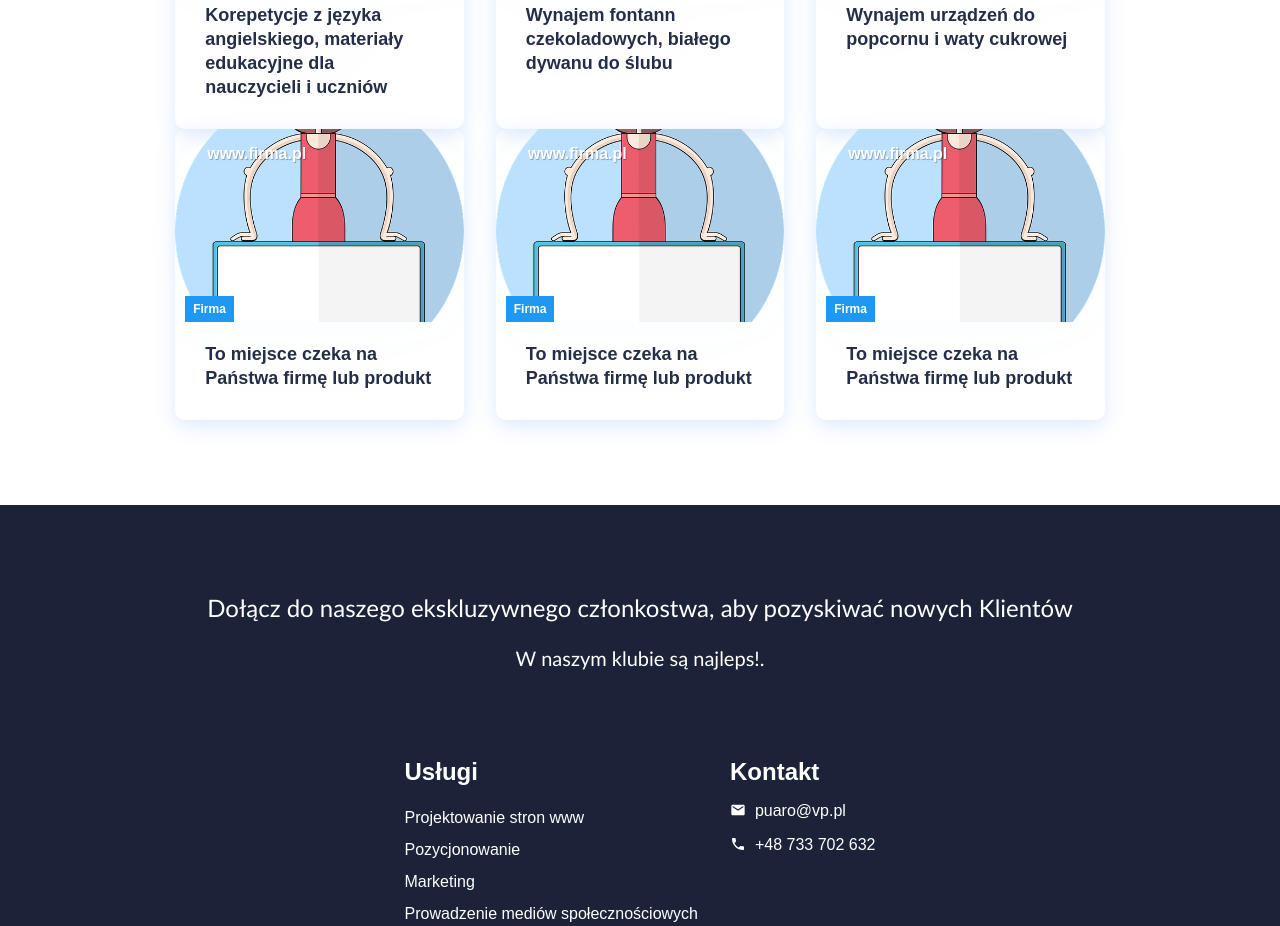
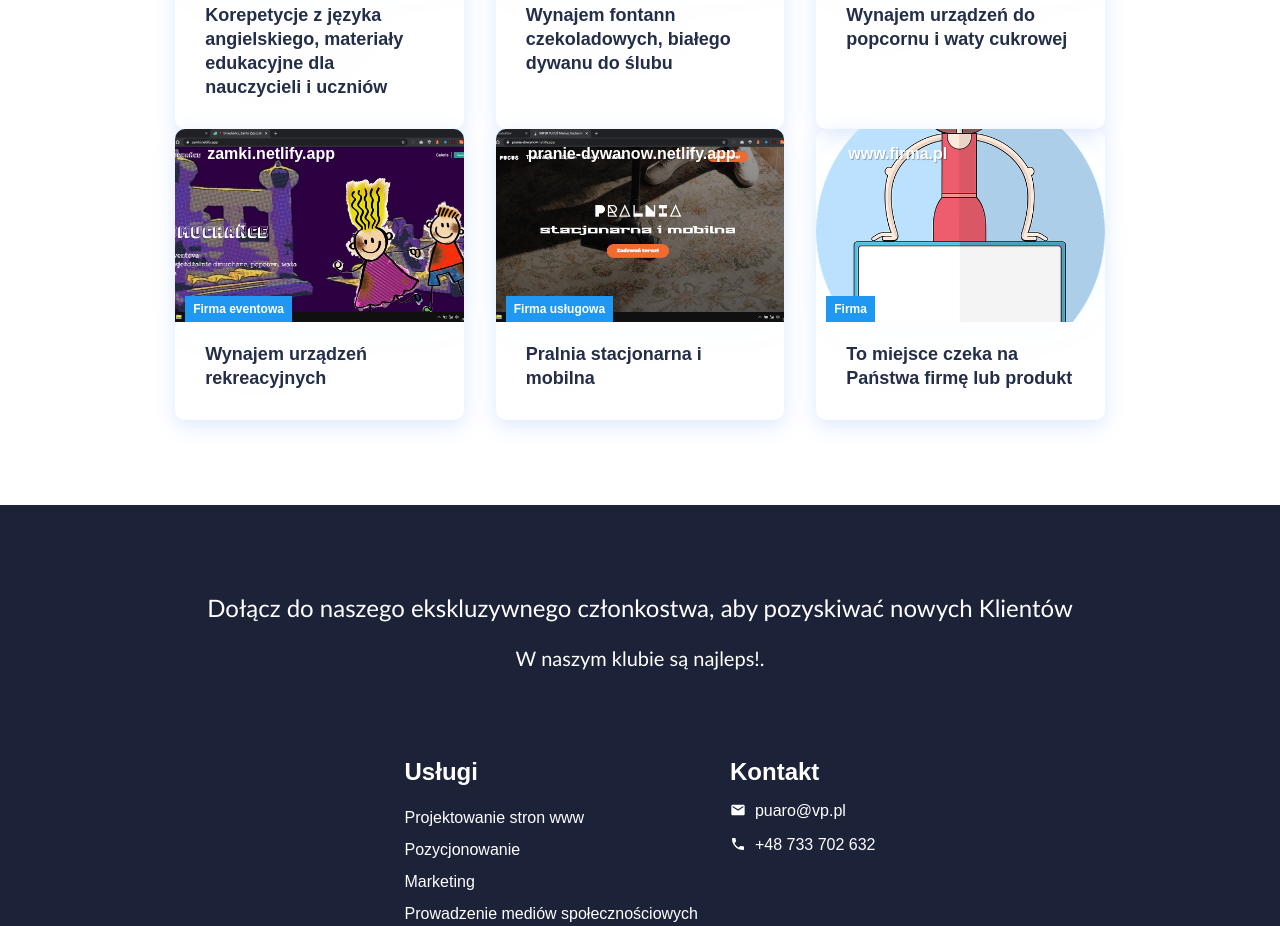
Before and after one commit to AdamBabinicz/najlepsze-firmy, a React (Create React App) app: page /cards in a window 1280 px wide. Shown: the part 840-1766 px from the top of the page. Built offline with nearby package versions, Linux system fonts and the light colour scheme.

Commit message:
dodano 2 projekty

```diff
--- a/src/components/pages/Products/Cards.js
+++ b/src/components/pages/Products/Cards.js
@@ -80,24 +80,24 @@ function Cards() {
                 }
               />
               <CardItem
-                src="images/woman.svg"
-                text="To miejsce czeka na Państwa firmę lub produkt"
-                label="Firma"
+                src="images/zamki.jpg"
+                text="Wynajem urządzeń rekreacyjnych"
+                label="Firma eventowa"
                 path=""
                 url={
-                  <a href="#" target="_blank">
-                    www.firma.pl
+                  <a href="https://zamki.netlify.app" target="_blank">
+                    zamki.netlify.app
                   </a>
                 }
               />
               <CardItem
-                src="images/woman.svg"
-                text="To miejsce czeka na Państwa firmę lub produkt"
-                label="Firma"
+                src="images/pralnia.jpg"
+                text="Pralnia stacjonarna i mobilna"
+                label="Firma usługowa"
                 path=""
                 url={
-                  <a href="#" target="_blank">
-                    www.firma.pl
+                  <a href="https://pranie-dywanow.netlify.app/" target="_blank">
+                    pranie-dywanow.netlify.app
                   </a>
                 }
               />
```
Also changed, not shown: public/images/pralnia.jpg (added), public/images/zamki.jpg (added).
